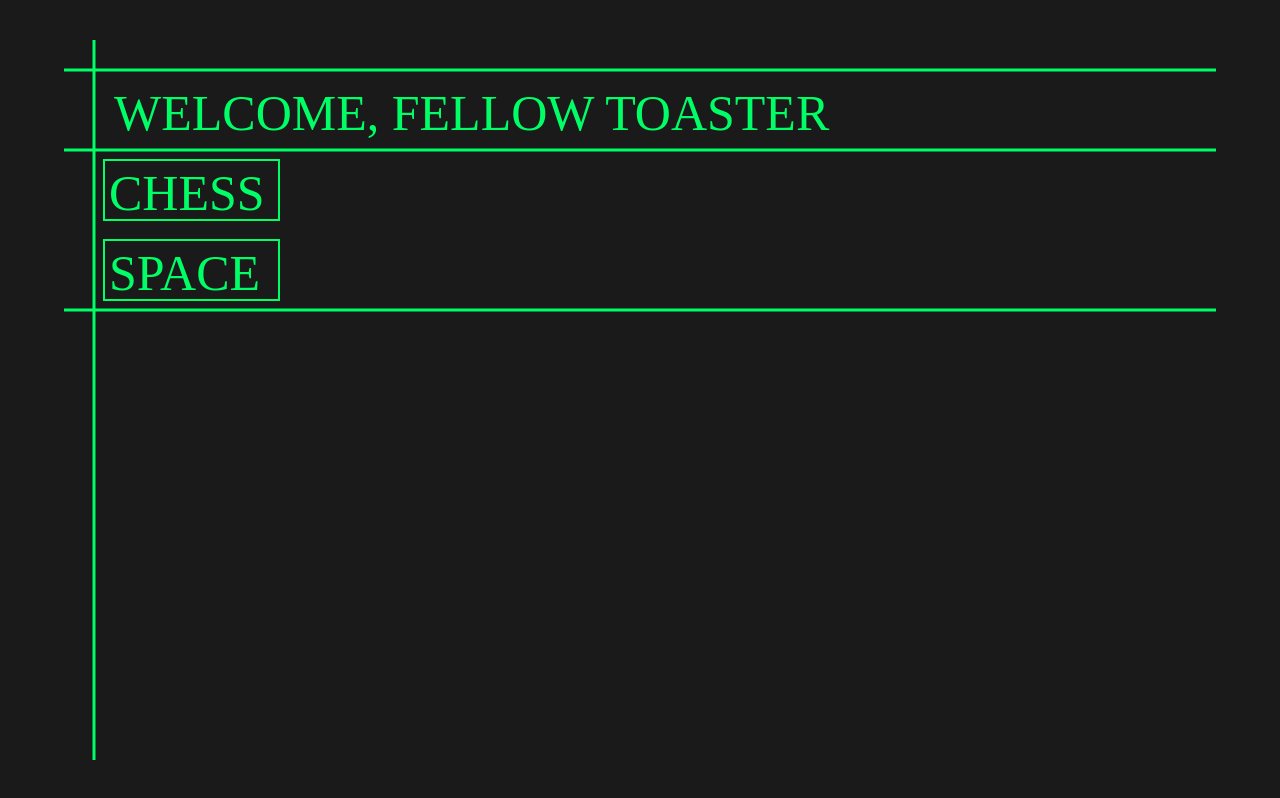
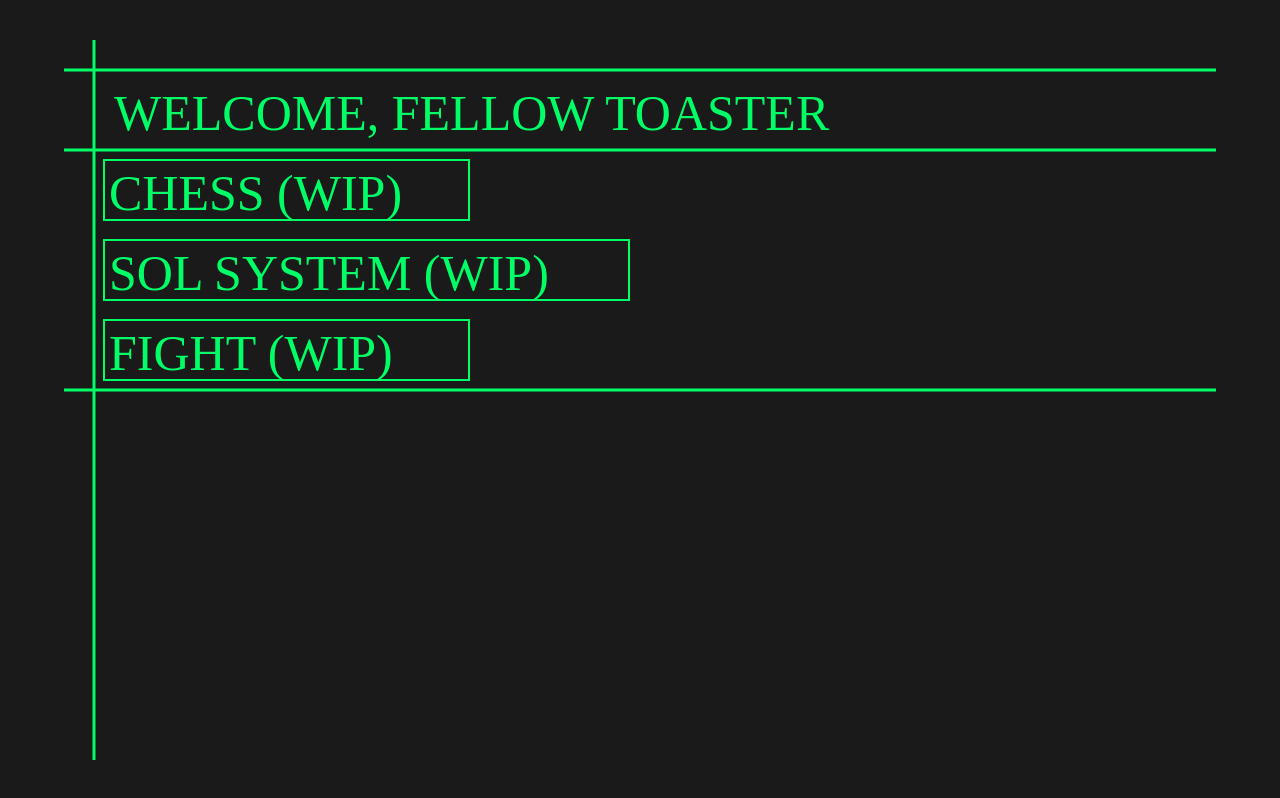
Before and after one commit to Highrs/highrs.github.io, a plain HTML site: page index.html in a window 1280 px wide. Drawn offline with Linux system fonts and the light colour scheme; a web font is replaced by a local one.

Commit message:
New Button.

```diff
--- a/index.html
+++ b/index.html
@@ -60,7 +60,7 @@
   <path class="line" d="m0 -100 v 10000"/>
   <path class="line" d="m-100 0 10000 0"/>
   <path class="line" d="m-100 80 10000 0"/>
-  <path class="line" d="m-100 240 10000 0"/>
+  <path class="line" d="m-100 320 10000 0"/>
 </g>
 <g transform="translate(50,90)">
 <text class="text" x="0" y="0"<tspan>WELCOME, FELLOW TOASTER</tspan></text>
@@ -68,14 +68,20 @@
 <g transform="translate(40, 120)">
   <g class="button" transform="translate(0,0)">
     <a xlink:href="https://higrs.com/chess/">
-      <rect class="box" x="0" y="0" width="175" height="60"/>
-      <text class="text" x="5" y="50"<tspan>CHESS</tspan></text>
+      <rect class="box" x="0" y="0" width="365" height="60"/>
+      <text class="text" x="5" y="50"<tspan>CHESS (WIP)</tspan></text>
     </a>
   </g>
   <g class="button" transform="translate(0,80)">
     <a xlink:href="https://higrs.com/system/">
-      <rect class="box" x="0" y="0" width="175" height="60"/>
-      <text class="text" x="5" y="50"<tspan>SPACE</tspan></text>
+      <rect class="box" x="0" y="0" width="525" height="60"/>
+      <text class="text" x="5" y="50"<tspan>SOL SYSTEM (WIP)</tspan></text>
+    </a>
+  </g>
+  <g class="button" transform="translate(0,160)">
+    <a xlink:href="https://higrs.com/testBattle1/">
+      <rect class="box" x="0" y="0" width="365" height="60"/>
+      <text class="text" x="5" y="50"<tspan>FIGHT (WIP)</tspan></text>
     </a>
   </g>
 </g>
```
